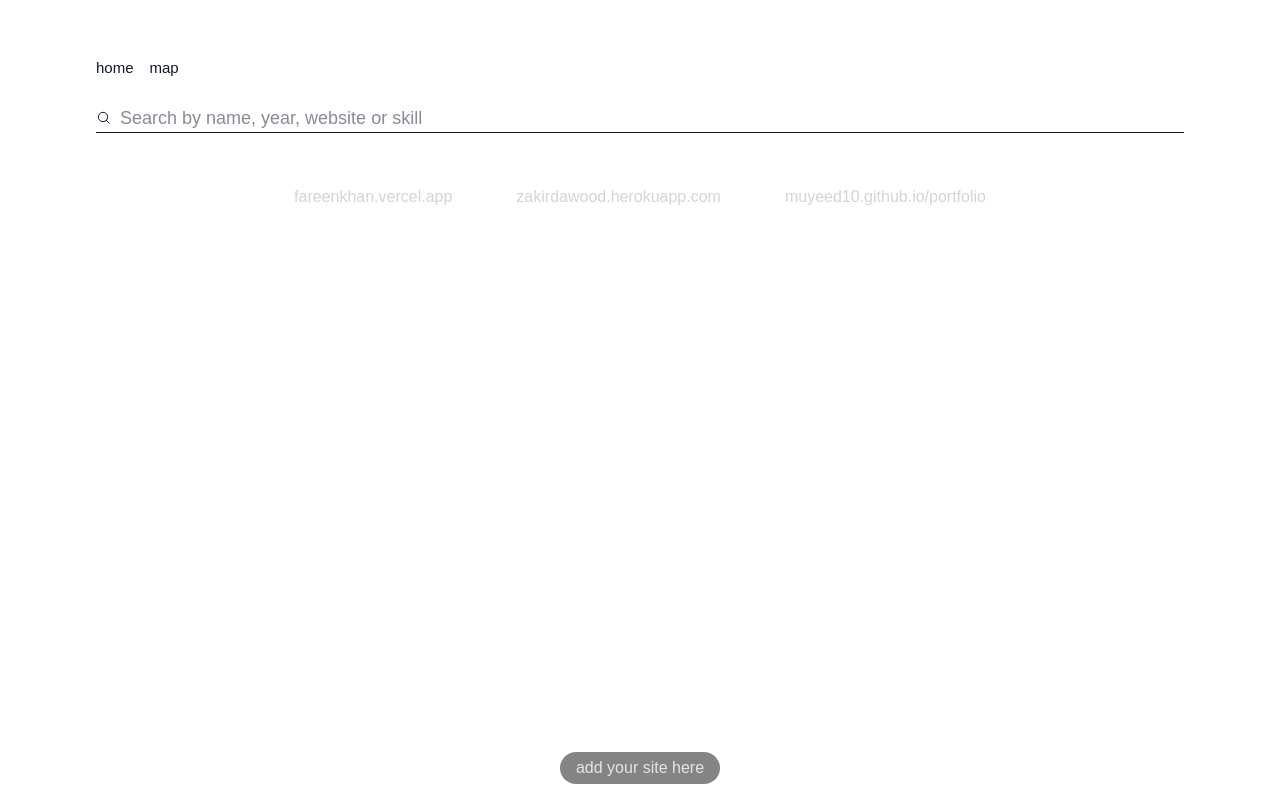
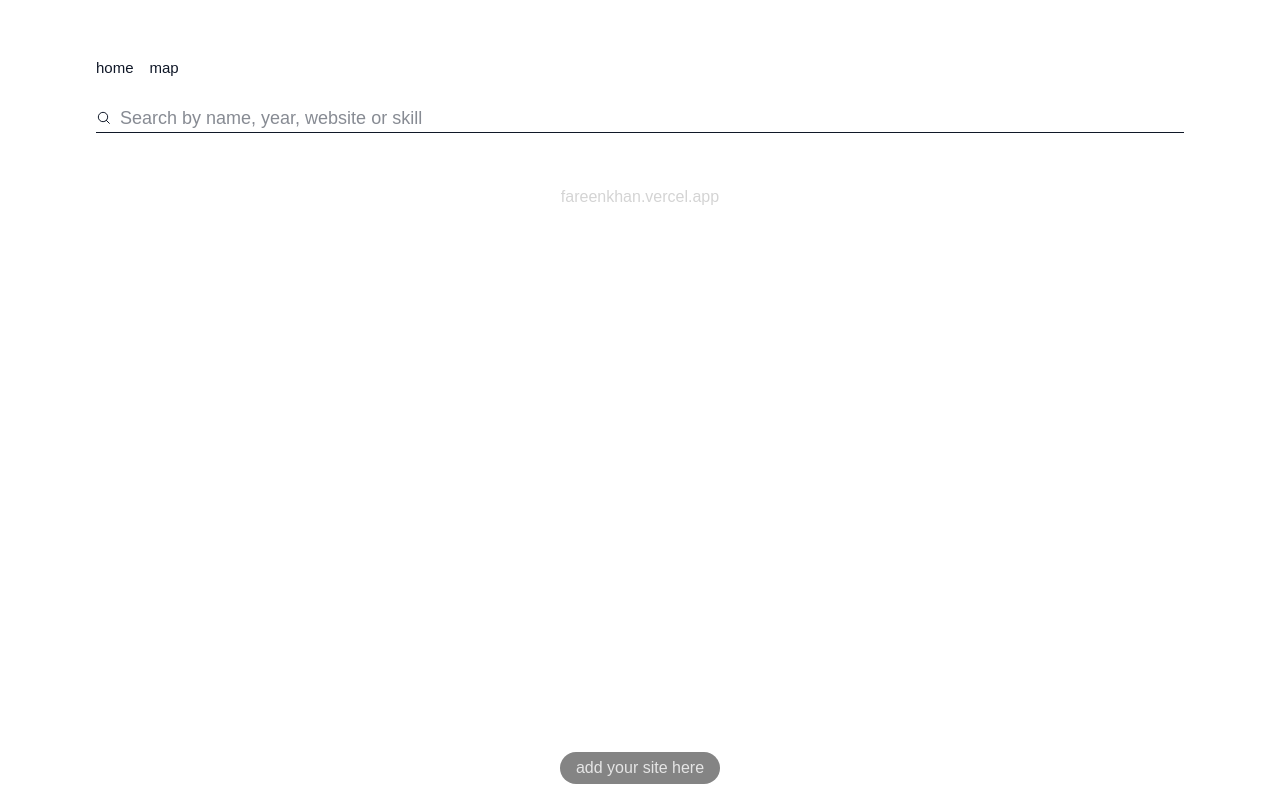
Before and after one commit to aminnausin/tmu-webring, a Vue app: page / in a window 1280 px wide. Built offline with nearby package versions, Linux system fonts and the light colour scheme; a web font is replaced by a local one.

Commit message:
Revert "new sites added"

```diff
--- a/src/resources/sites.ts
+++ b/src/resources/sites.ts
@@ -7,17 +7,5 @@ const sites: Website[] = [
         link: new URL('https://fareenkhan.vercel.app/'),
         skills: ['java', 'swift'],
     },
-    {
-        name: 'Zakir Dawood',
-        year: '2025',
-        link: new URL('https://zakirdawood.herokuapp.com/'),
-        skills: ['python', 'power bi'],
-    },
-    {
-        name: 'Muyeed Asshole',
-        year: '2025',
-        link: new URL('https://muyeed10.github.io/Portfolio/'),
-        skills: ['js', 'smalltalk'],
-    },
 ];
 export default sites;
```
